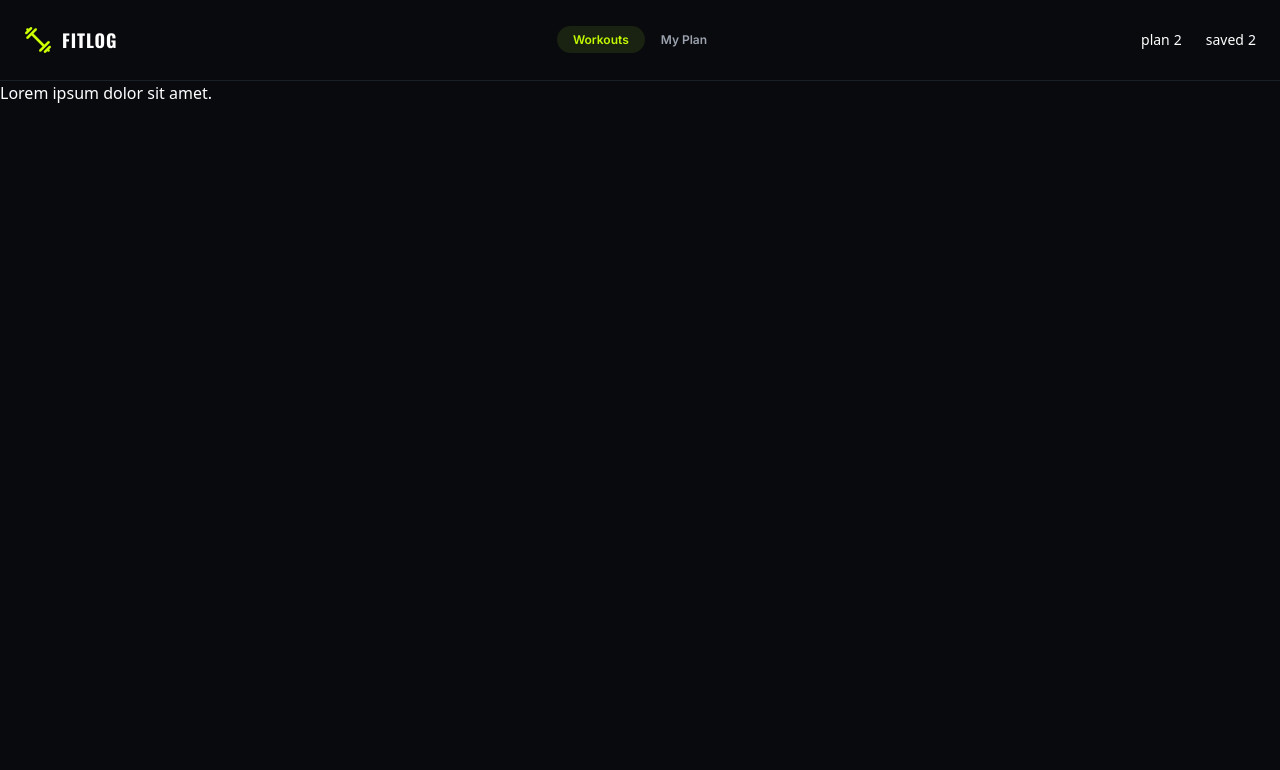
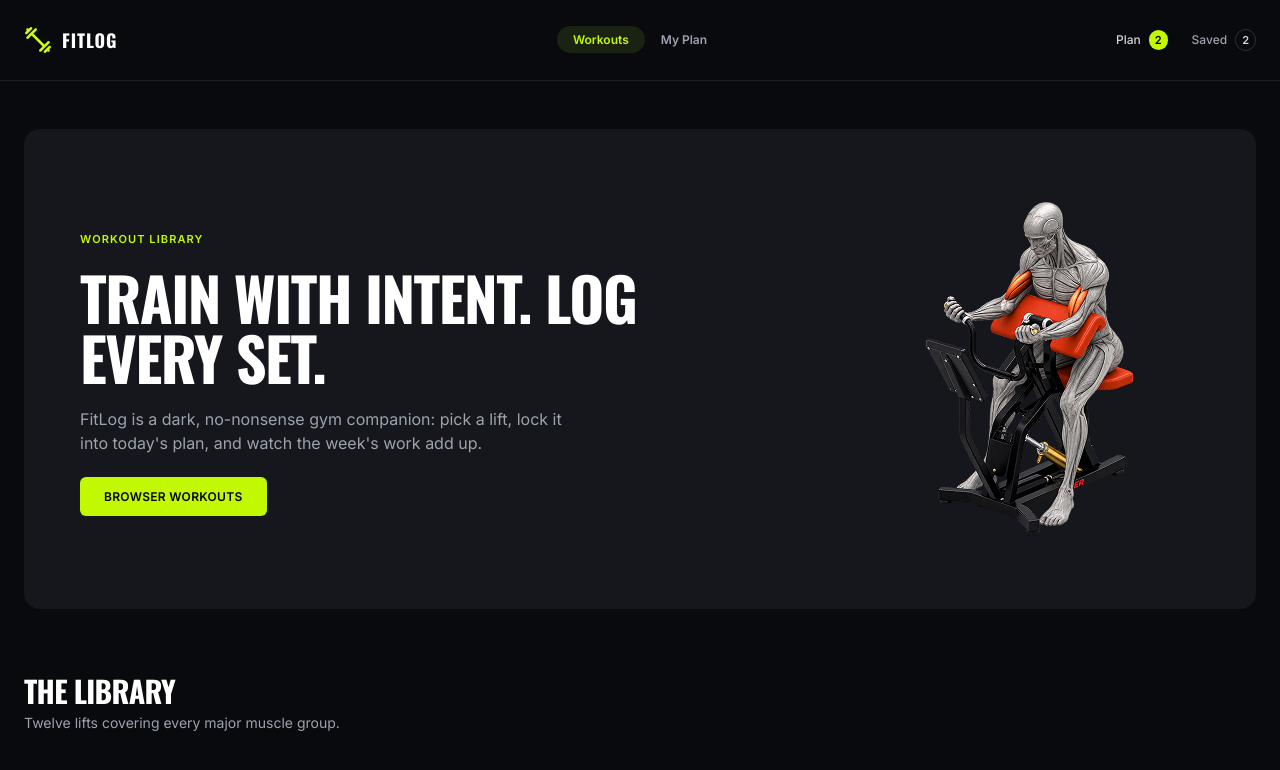
Before and after one commit to iyiu9akhan/PH-A06-FitLog, a Next.js app: page / in a window 1280 px wide. Shown: the top 770 px of the page. Built offline with nearby package versions, Linux system fonts and the light colour scheme.

Commit message:
banner section solved

```diff
--- a/src/app/myPlan/page.tsx
+++ b/src/app/myPlan/page.tsx
@@ -5,7 +5,12 @@ function pages() {
   return (
     <>
       <Container>
-        <div>my plan</div>
+        <div className="mt-12 mx-6">
+          <h1 className="uppercase font-primary font-bold text-[30px] leading-9 tracking-[-0.75px] mb-2">
+            my plan
+          </h1>
+          <p className="font-secondary font-normal text-[14px] leading-5 text-subTitle mb-6">Cap of five lifts for today. Finish them, then load more.</p>
+        </div>
       </Container>
     </>
   );
--- a/src/app/page.tsx
+++ b/src/app/page.tsx
@@ -1,12 +1,13 @@
+import Banner from "@/components/Banner";
 import Container from "@/components/Container";
+import Library from "@/components/Library";
 
 export default function Home() {
   return (
-    <div className="">
-      <main className="">
-        <Container>
-          <h1>Lorem ipsum dolor sit amet.</h1>
-        </Container>
+    <div>
+      <main>
+        <Banner/>
+        <Library/>
       </main>
     </div>
   );
--- /dev/null
+++ b/src/components/Banner.tsx
@@ -0,0 +1,37 @@
+import React from "react";
+import Container from "./Container";
+import Image from "next/image";
+import bannerImg from "@/assets/banner/banner.png";
+import Link from "next/link";
+
+function Banner() {
+  return (
+    <Container>
+      <div className="mx-3 md:mx-6 mt-6 md:mt-12 mb-8 md:mb-16 px-7 md:px-14 py-9 md:py-18.25 bg-[#15171D] rounded-2xl  md:flex justify-between items-center">
+        <div>
+          <p className="font-secondary font-bold text-[11px] leading-[16.5px] tracking-[1.1px] text-brand mb-5">
+            WORKOUT LIBRARY
+          </p>
+          <h1 className="max-w-139.5 font-primary font-extrabold text-[28px] md:text-[60px] md:leading-15 tracking-[-1.5px] text-title mb-5">
+            TRAIN WITH INTENT. LOG EVERY SET.
+          </h1>
+          <p className="font-secondary font-normal text-[14px] md:text-[16px] leading-6 text-subTitle max-w-lg mb-7">
+            FitLog is a dark, no-nonsense gym companion: pick a lift, lock it
+            into today's plan, and watch the week's work add up.
+          </p>
+          <Link
+            href="/"
+            className="font-secondary font-bold text-[10px] md:text-[12px] leading-4 tracking-[0.3px] text-[#000000] uppercase px-6 py-3 rounded-md bg-brand"
+          >
+            browser workouts
+          </Link>
+        </div>
+        <div className="mt-20 md:mt-0">
+          <Image src={bannerImg} alt="#banner_img" />
+        </div>
+      </div>
+    </Container>
+  );
+}
+
+export default Banner;
--- /dev/null
+++ b/src/components/Library.tsx
@@ -0,0 +1,21 @@
+import React from "react";
+import Container from "./Container";
+
+function Library() {
+  return (
+    <>
+      <Container>
+        <div className="mx-6">
+          <h1 className="uppercase font-primary font-bold text-[30px] leading-9 tracking-[-0.75px] mb-1">
+            the library
+          </h1>
+          <p className="font-secondary font-normal text-[14px] leading-5 text-subTitle mb-8">
+            Twelve lifts covering every major muscle group.
+          </p>
+        </div>
+      </Container>
+    </>
+  );
+}
+
+export default Library;
--- a/src/components/Navbar.tsx
+++ b/src/components/Navbar.tsx
@@ -40,11 +40,23 @@ function Navbar() {
 
   const links_end = (
     <>
-      <Link href="/" className="text-title text-sm flex items-center gap-1">
-        plan <span>2</span>
+      <Link
+        href="/"
+        className="text-[#D1D5DB] font-secondary font-medium text-[12px] leading-4 flex items-center gap-2 capitalize"
+      >
+        plan{" "}
+        <span className="px-1.5 py-0.5  rounded-full bg-brand font-bold text-[11px] text-[#000000]">
+          2
+        </span>
       </Link>
-      <Link href="/" className="text-title text-sm flex items-center gap-1">
-        saved <span>2</span>
+      <Link
+        href="/"
+        className="text-subTitle font-secondary font-medium text-[12px] leading-4 flex items-center gap-2 capitalize"
+      >
+        saved{" "}
+        <span className="px-1.5 py-0.5  rounded-full border border-[#2D313B] font-bold text-[11px] text-[#D1D5DB]">
+          2
+        </span>
       </Link>
     </>
   );
```
Also changed, not shown: src/assets/banner/banner.png (added).
